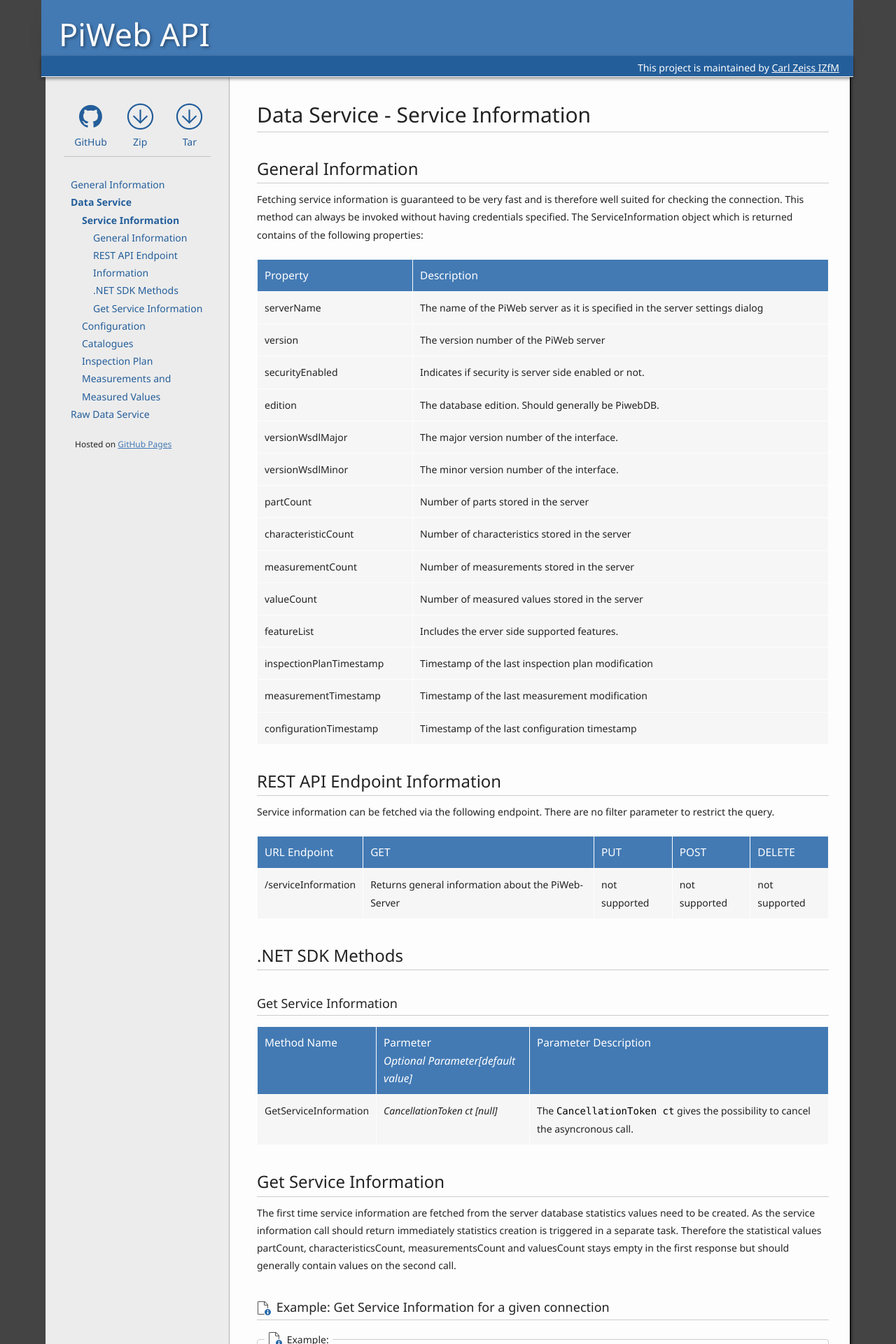
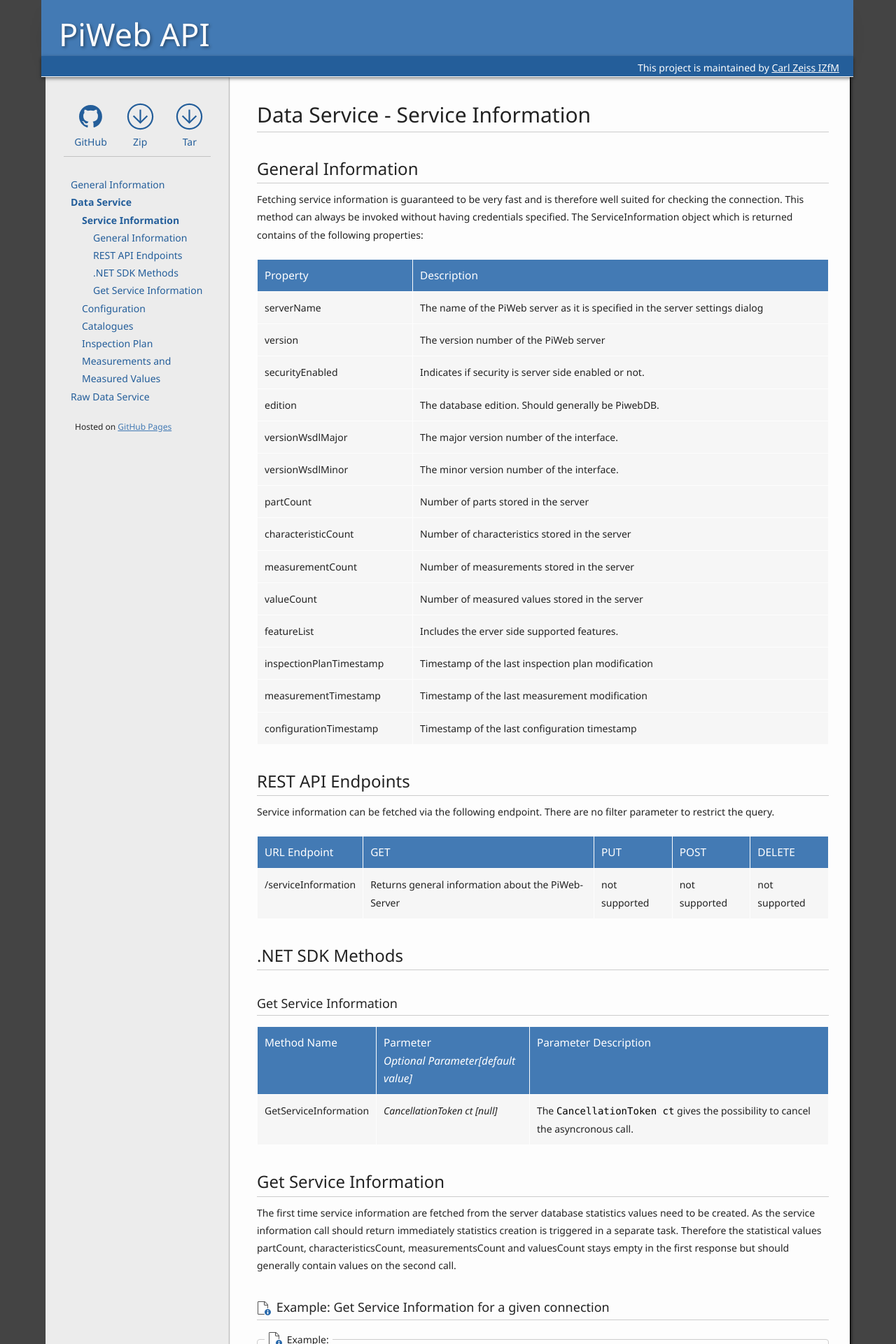
Before and after one commit to ZEISS-PiWeb/PiWeb-Api, a Jekyll site: the page built from _pages/021-serviceinformation.md, in a window 1280 px wide. Shown: the top 1920 px of the page at 70% size. Built offline with Jekyll 4.4.1, drawn with Linux system fonts in a browser that asks for light colours.

Commit message:
Update 021-serviceinformation.md

```diff
--- a/_pages/021-serviceinformation.md
+++ b/_pages/021-serviceinformation.md
@@ -7,7 +7,7 @@
 permalink: /dataservice/serviceinformation/
 sections:
   general: General Information
-  endpoint: REST API Endpoint Information
+  endpoint: REST API Endpoints
   sdk: .NET SDK Methods
   get: Get Service Information
 redirect_from: "/dataservice/"
```
